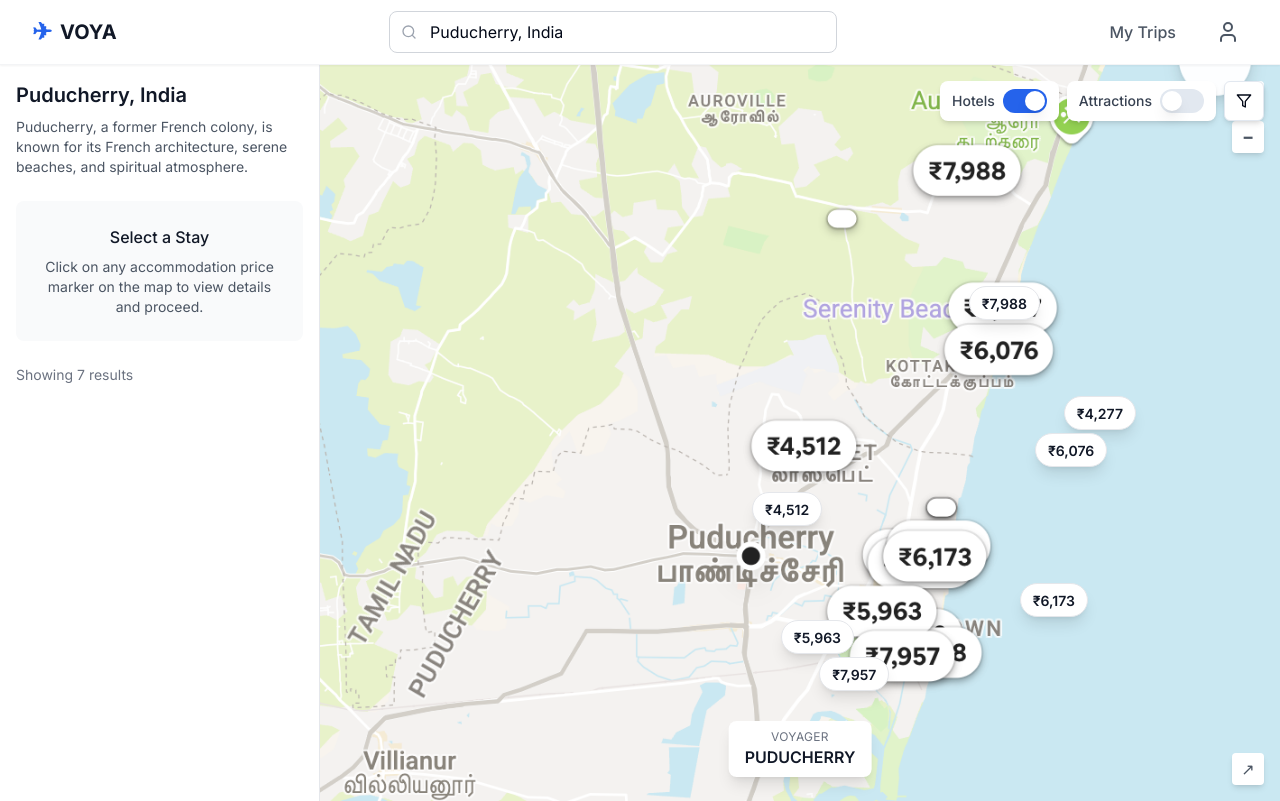
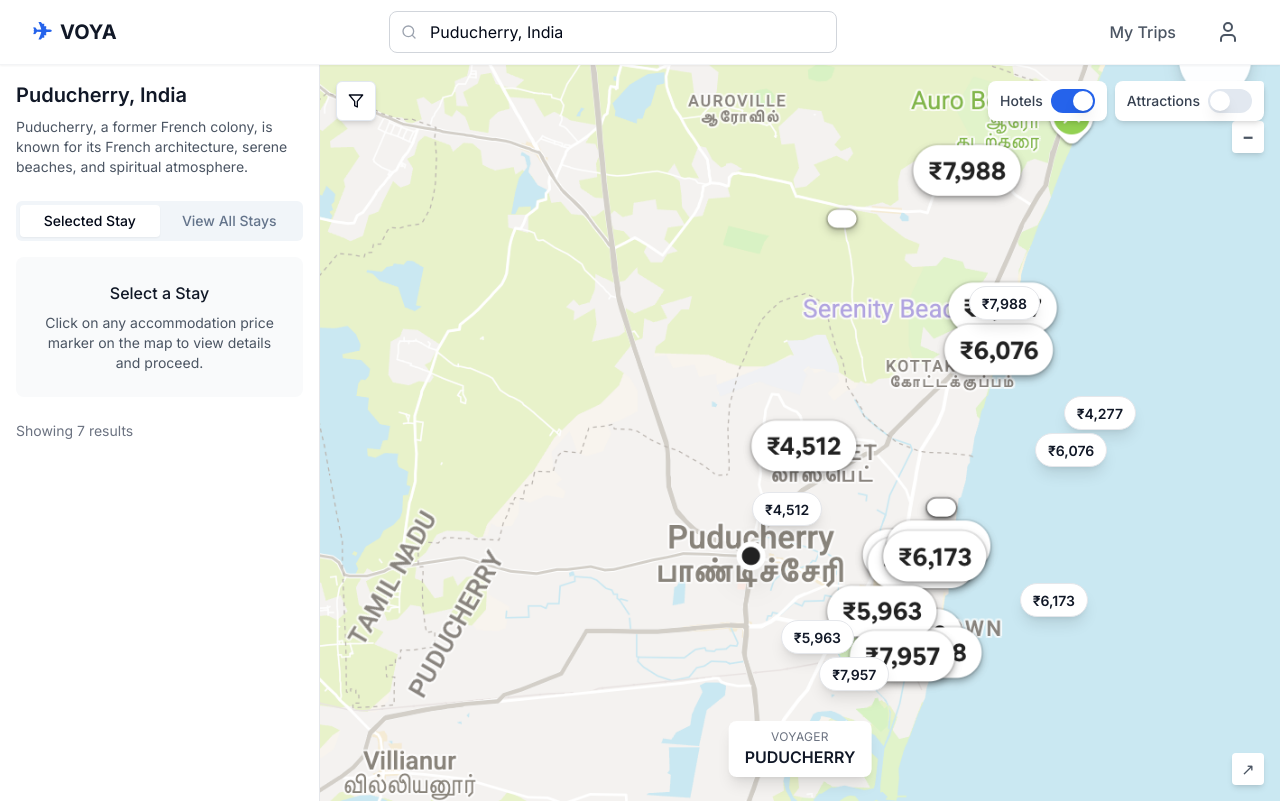
Before and after one commit to PlayZone30/voya-trip-architect-02, a React (Vite) app: page /search in a window 1280 px wide. Built offline with nearby package versions, Linux system fonts and the light colour scheme.

Commit message:
Fix: Search route UI issues
Fixes the zoom controls being hidden behind the filter icon and adds a "View All Stays" tab to the left sidebar in the /search route.

```diff
--- a/src/pages/SearchResults.tsx
+++ b/src/pages/SearchResults.tsx
@@ -10,6 +10,7 @@ import { Sheet, SheetContent, SheetHeader, SheetTitle, SheetTrigger } from '../c
 import { Switch } from '../components/ui/switch';
 import { Checkbox } from '../components/ui/checkbox';
 import { Slider } from '../components/ui/slider';
+import { Tabs, TabsContent, TabsList, TabsTrigger } from '../components/ui/tabs';
 import { sampleAccommodations, getAccommodationById } from '../data/accommodations';
 
 const SearchResults = () => {
@@ -87,9 +88,17 @@ const SearchResults = () => {
               </p>
             </div>
 
+            {/* Tabs for View All Stays and Selected Stay */}
+            <Tabs defaultValue="selected" className="mb-6">
+              <TabsList className="grid w-full grid-cols-2">
+                <TabsTrigger value="selected">Selected Stay</TabsTrigger>
+                <TabsTrigger value="all">View All Stays</TabsTrigger>
+              </TabsList>
+
+              <TabsContent value="selected" className="mt-4">
                 {/* Selected Stay Details or Default Message */}
                 {selectedStay ? (
-              <Card className="mb-6">
+                  <Card>
                     <CardHeader className="pb-3">
                       <CardTitle className="text-lg">{selectedStay.name}</CardTitle>
                     </CardHeader>
@@ -142,11 +151,51 @@ const SearchResults = () => {
                     </CardContent>
                   </Card>
                 ) : (
-              <div className="mb-6 p-6 bg-gray-50 rounded-lg text-center">
+                  <div className="p-6 bg-gray-50 rounded-lg text-center">
                     <h3 className="font-medium text-gray-900 mb-2">Select a Stay</h3>
                     <p className="text-sm text-gray-600">Click on any accommodation price marker on the map to view details and proceed.</p>
                   </div>
                 )}
+              </TabsContent>
+
+              <TabsContent value="all" className="mt-4">
+                <div className="space-y-4">
+                  <h3 className="font-medium text-gray-900">All Available Stays</h3>
+                  {sampleAccommodations.map((stay) => (
+                    <Card key={stay.id} className="cursor-pointer hover:shadow-md transition-shadow">
+                      <CardContent className="p-4">
+                        <div className="flex space-x-3">
+                          <img
+                            src={stay.image}
+                            alt={stay.name}
+                            className="w-20 h-20 object-cover rounded-md"
+                          />
+                          <div className="flex-1">
+                            <h4 className="font-medium text-gray-900 mb-1">{stay.name}</h4>
+                            <div className="flex items-center space-x-1 mb-1">
+                              <span className="text-yellow-400 text-sm">★</span>
+                              <span className="text-sm font-medium">{stay.rating}</span>
+                              <span className="text-xs text-gray-500">({stay.reviews})</span>
+                            </div>
+                            <p className="text-xs text-gray-600 mb-2">{stay.location}</p>
+                            <div className="flex items-center justify-between">
+                              <span className="text-sm font-bold text-blue-600">{stay.currency}{stay.price}/night</span>
+                              <Button
+                                size="sm"
+                                variant="outline"
+                                onClick={() => setSelectedStayId(stay.id)}
+                              >
+                                Select
+                              </Button>
+                            </div>
+                          </div>
+                        </div>
+                      </CardContent>
+                    </Card>
+                  ))}
+                </div>
+              </TabsContent>
+            </Tabs>
 
             <div className="text-sm text-gray-500">
               Showing {sampleAccommodations.length} results
@@ -156,27 +205,9 @@ const SearchResults = () => {
 
         {/* Map Container with Controls */}
         <div className="flex-1 relative">
-          {/* Map Controls Overlay */}
-          <div className="absolute top-4 right-4 z-10 flex items-center space-x-2">
-            {/* Accommodations Toggle */}
-            <div className="bg-white rounded-lg shadow-md px-3 py-2 flex items-center space-x-2">
-              <span className="text-sm font-medium text-gray-700">Hotels</span>
-              <Switch
-                checked={showAccommodations}
-                onCheckedChange={setShowAccommodations}
-              />
-            </div>
-
-            {/* Attractions Toggle */}
-            <div className="bg-white rounded-lg shadow-md px-3 py-2 flex items-center space-x-2">
-              <span className="text-sm font-medium text-gray-700">Attractions</span>
-              <Switch
-                checked={showAttractions}
-                onCheckedChange={setShowAttractions}
-              />
-            </div>
-
-            {/* Filter Button */}
+          {/* Map Controls Overlay - moved filter button to left to avoid overlap */}
+          <div className="absolute top-4 left-4 right-4 z-10 flex items-center justify-between">
+            {/* Filter Button - moved to left */}
             <Sheet>
               <SheetTrigger asChild>
                 <Button variant="outline" size="icon" className="bg-white shadow-md">
@@ -276,6 +307,27 @@ const SearchResults = () => {
                 </div>
               </SheetContent>
             </Sheet>
+
+            {/* Toggle Controls - moved to right */}
+            <div className="flex items-center space-x-2">
+              {/* Accommodations Toggle */}
+              <div className="bg-white rounded-lg shadow-md px-3 py-2 flex items-center space-x-2">
+                <span className="text-sm font-medium text-gray-700">Hotels</span>
+                <Switch
+                  checked={showAccommodations}
+                  onCheckedChange={setShowAccommodations}
+                />
+              </div>
+
+              {/* Attractions Toggle */}
+              <div className="bg-white rounded-lg shadow-md px-3 py-2 flex items-center space-x-2">
+                <span className="text-sm font-medium text-gray-700">Attractions</span>
+                <Switch
+                  checked={showAttractions}
+                  onCheckedChange={setShowAttractions}
+                />
+              </div>
+            </div>
           </div>
 
           {/* Map with click handler */}
```
Lines whose indentation alone changed are shown as unchanged.
